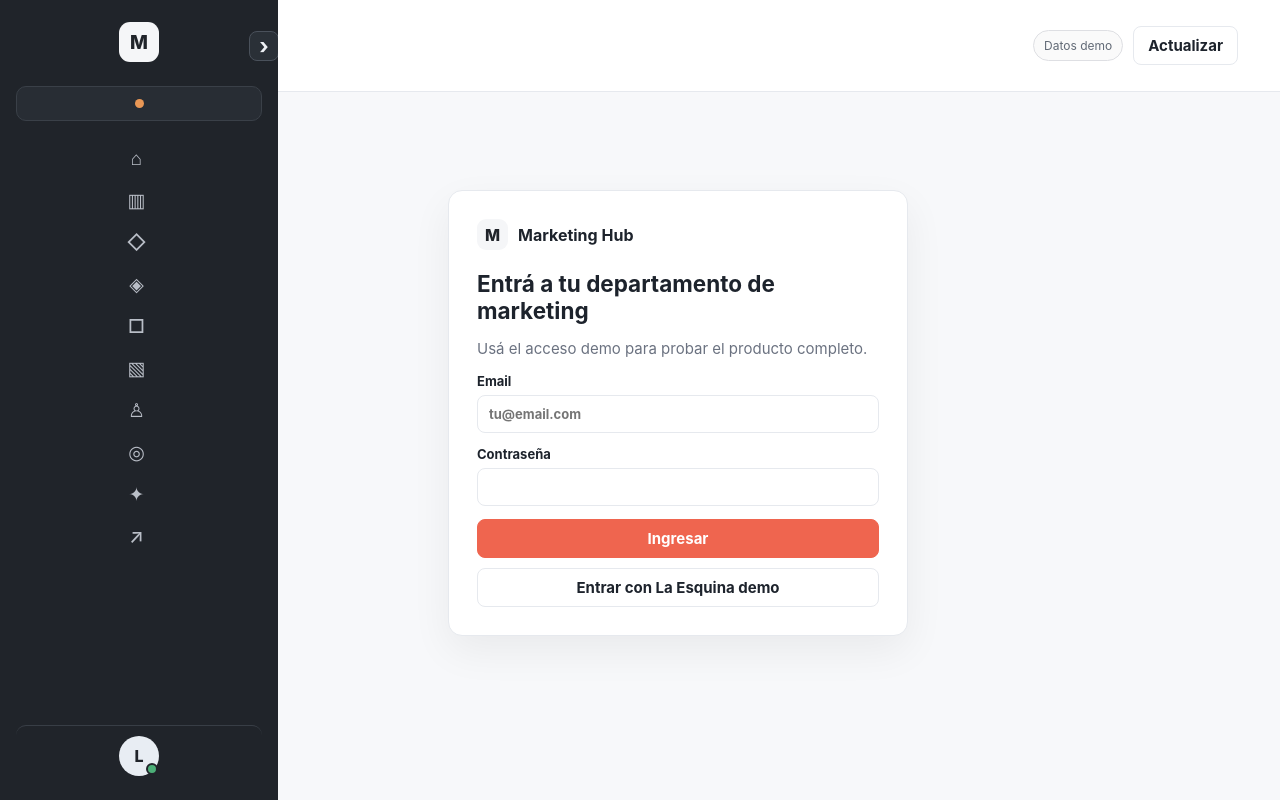
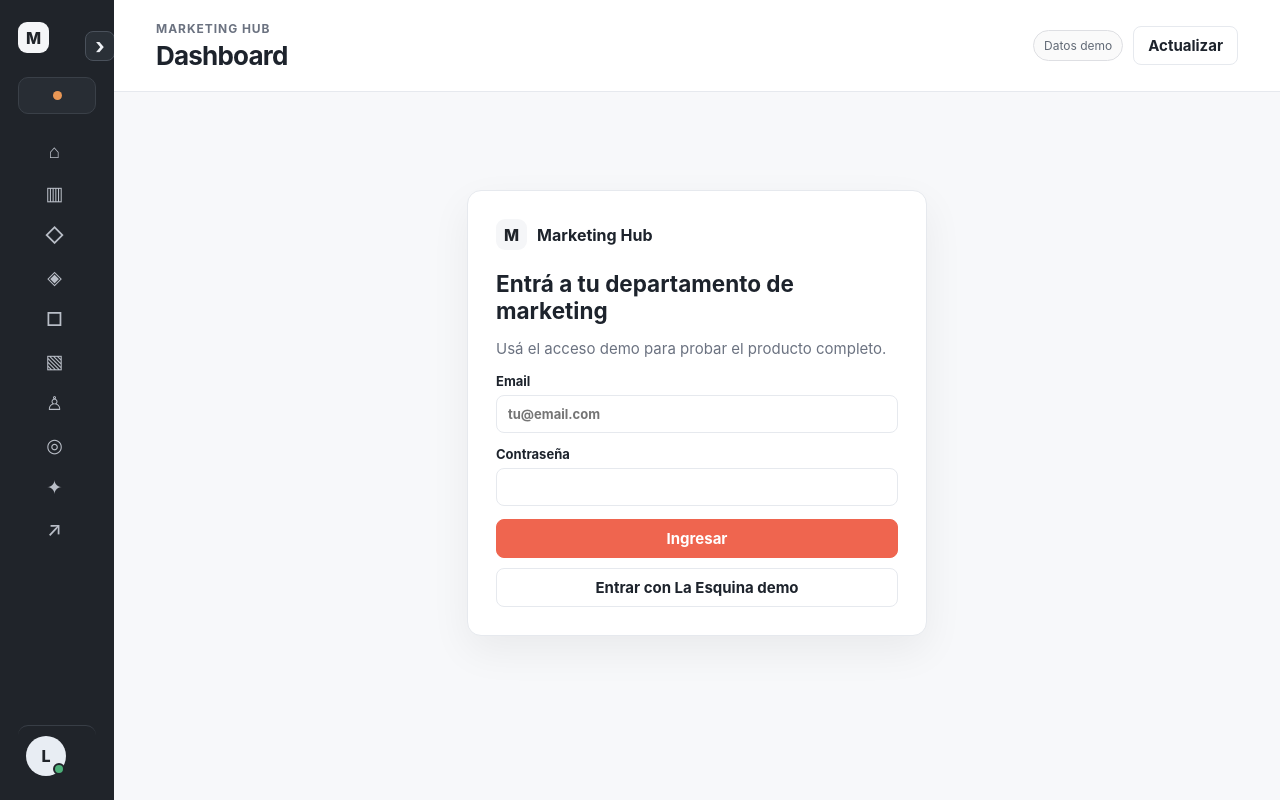
Before and after one commit to ignamaher-ops/depto-marketing, a website: page public/index.html in a window 1280 px wide. Both pictures are taken after a click on the button "Ocultar menú". Drawn offline with Linux system fonts and the light colour scheme.

Commit message:
Fix collapsed sidebar to icons-only layout

```diff
--- a/public/sidebar-fixes.css
+++ b/public/sidebar-fixes.css
@@ -10,7 +10,21 @@
 .profile-avatar{width:40px;height:40px;min-width:40px;border-radius:50%;display:grid;place-items:center;background:#e8edf3;color:#20242a;font-weight:800;font-size:16px;position:relative}
 .profile-avatar:after{content:"";position:absolute;right:1px;bottom:1px;width:8px;height:8px;border-radius:50%;background:#4caf78;border:2px solid var(--sidebar)}
 .profile-copy{min-width:0;flex:1}.profile-copy strong{display:block;font-size:13px;white-space:nowrap;overflow:hidden;text-overflow:ellipsis}.profile-copy small{display:block;color:#aeb4bc;font-size:11px;margin-top:2px;white-space:nowrap;overflow:hidden;text-overflow:ellipsis}.profile-chevron{color:#aeb4bc;font-size:18px;padding:0 3px}
-.sidebar-toggle{margin-left:auto;flex:0 0 32px;width:32px;height:32px;border:1px solid #4a515b;border-radius:9px;background:#2a3037;color:#eef1f5;font-size:22px;line-height:1;display:grid;place-items:center;cursor:pointer;visibility:visible;opacity:1;position:relative;z-index:2}.sidebar-toggle:hover{background:#343b44}.sidebar.collapsed .sidebar-toggle{position:absolute;top:31px;right:-1px;width:30px;height:30px;border-radius:8px}.sidebar.collapsed .brand{justify-content:center}.sidebar.collapsed .brand-mark{width:40px;height:40px;border-radius:11px;font-size:19px}.sidebar.collapsed .brand-name,.sidebar.collapsed .workspace-copy,.sidebar.collapsed nav a span:not(.nav-icon){display:none}.sidebar.collapsed .workspace{justify-content:center;padding:12px 7px}.sidebar.collapsed nav a{display:flex;align-items:center;justify-content:center;padding:10px 7px}.sidebar.collapsed .nav-icon{display:inline-grid;place-items:center;font-size:19px;width:28px;min-width:28px;margin-right:0}.sidebar.collapsed .sidebar-profile{justify-content:center;padding:10px 0 2px}.sidebar.collapsed .profile-copy,.sidebar.collapsed .profile-chevron{display:none}.sidebar.collapsed .profile-avatar{width:40px;height:40px}.main.sidebar-collapsed{margin-left:76px;width:calc(100% - 76px)}
+.sidebar-toggle{margin-left:auto;flex:0 0 32px;width:32px;height:32px;border:1px solid #4a515b;border-radius:9px;background:#2a3037;color:#eef1f5;font-size:22px;line-height:1;display:grid;place-items:center;cursor:pointer;visibility:visible;opacity:1;position:relative;z-index:2}.sidebar-toggle:hover{background:#343b44}
 .sidebar .login-card,.sidebar .login-form,.sidebar [data-login],.sidebar a[href*="login"]{display:none!important}.hidden{display:none!important}
 .modal-backdrop{position:fixed;inset:0;background:rgba(15,20,27,.42);display:flex;align-items:center;justify-content:center;padding:24px;z-index:100}.modal-backdrop.hidden{display:none!important}.modal{width:min(560px,100%);max-height:min(760px,calc(100vh - 48px));overflow:auto;background:#fff;border:1px solid var(--line);border-radius:16px;padding:24px;box-shadow:0 24px 70px rgba(0,0,0,.2)}.modal-head{display:flex;align-items:flex-start;justify-content:space-between;gap:20px;margin-bottom:20px}.icon-btn{width:34px;height:34px;border:1px solid var(--line);background:#fff;border-radius:8px;font-size:22px;line-height:1}.icon-btn:hover{background:#f3f4f6}
-@media(max-width:760px){.sidebar-profile{display:flex}.sidebar.collapsed{width:280px}.sidebar.collapsed .brand-name,.sidebar.collapsed .workspace-copy,.sidebar.collapsed nav a span:not(.nav-icon){display:inline}.sidebar.collapsed .workspace{justify-content:flex-start;padding:13px 10px}.sidebar.collapsed nav a{justify-content:flex-start;padding:10px 11px}.sidebar.collapsed .profile-copy,.sidebar.collapsed .profile-chevron{display:block}.sidebar.collapsed .sidebar-profile{justify-content:flex-start;padding:10px 8px 2px}.sidebar.collapsed .brand{justify-content:flex-start}.sidebar.collapsed .sidebar-toggle{position:static;margin-left:auto}}
+
+/* Estado colapsado: se desplaza hacia la izquierda y deja solo los iconos. M y L conservan su tamaño y aspecto. */
+.sidebar.collapsed{width:114px;padding-left:18px;padding-right:18px}
+.main.sidebar-collapsed{margin-left:114px;width:calc(100% - 114px)}
+.sidebar.collapsed .brand{justify-content:flex-start;gap:0;padding-left:0;padding-right:0}
+.sidebar.collapsed .brand-mark{flex:0 0 auto}
+.sidebar.collapsed .brand-name,.sidebar.collapsed .workspace-copy,.sidebar.collapsed nav a span:not(.nav-icon),.sidebar.collapsed .profile-copy,.sidebar.collapsed .profile-chevron{display:none!important}
+.sidebar.collapsed .workspace{justify-content:center;padding:13px 10px}
+.sidebar.collapsed nav a{display:flex;align-items:center;justify-content:center;padding:10px 7px}
+.sidebar.collapsed .nav-icon{display:inline-grid;place-items:center;font-size:19px;width:28px;min-width:28px;margin-right:0}
+.sidebar.collapsed .sidebar-profile{justify-content:flex-start;padding:10px 8px 2px}
+.sidebar.collapsed .profile-avatar{flex:0 0 40px}
+.sidebar.collapsed .sidebar-toggle{position:absolute;top:31px;right:-1px;width:30px;height:30px;border-radius:8px}
+
+@media(max-width:760px){.sidebar-profile{display:flex}.sidebar.collapsed{width:280px;padding-left:16px;padding-right:16px}.main.sidebar-collapsed{margin-left:0;width:100%}.sidebar.collapsed .brand-name,.sidebar.collapsed .workspace-copy,.sidebar.collapsed nav a span:not(.nav-icon),.sidebar.collapsed .profile-copy,.sidebar.collapsed .profile-chevron{display:inline!important}.sidebar.collapsed .workspace{justify-content:flex-start;padding:13px 10px}.sidebar.collapsed nav a{justify-content:flex-start;padding:10px 11px}.sidebar.collapsed .nav-icon{margin-right:7px}.sidebar.collapsed .sidebar-profile{justify-content:flex-start;padding:10px 8px 2px}.sidebar.collapsed .sidebar-toggle{position:static;margin-left:auto}}
```
